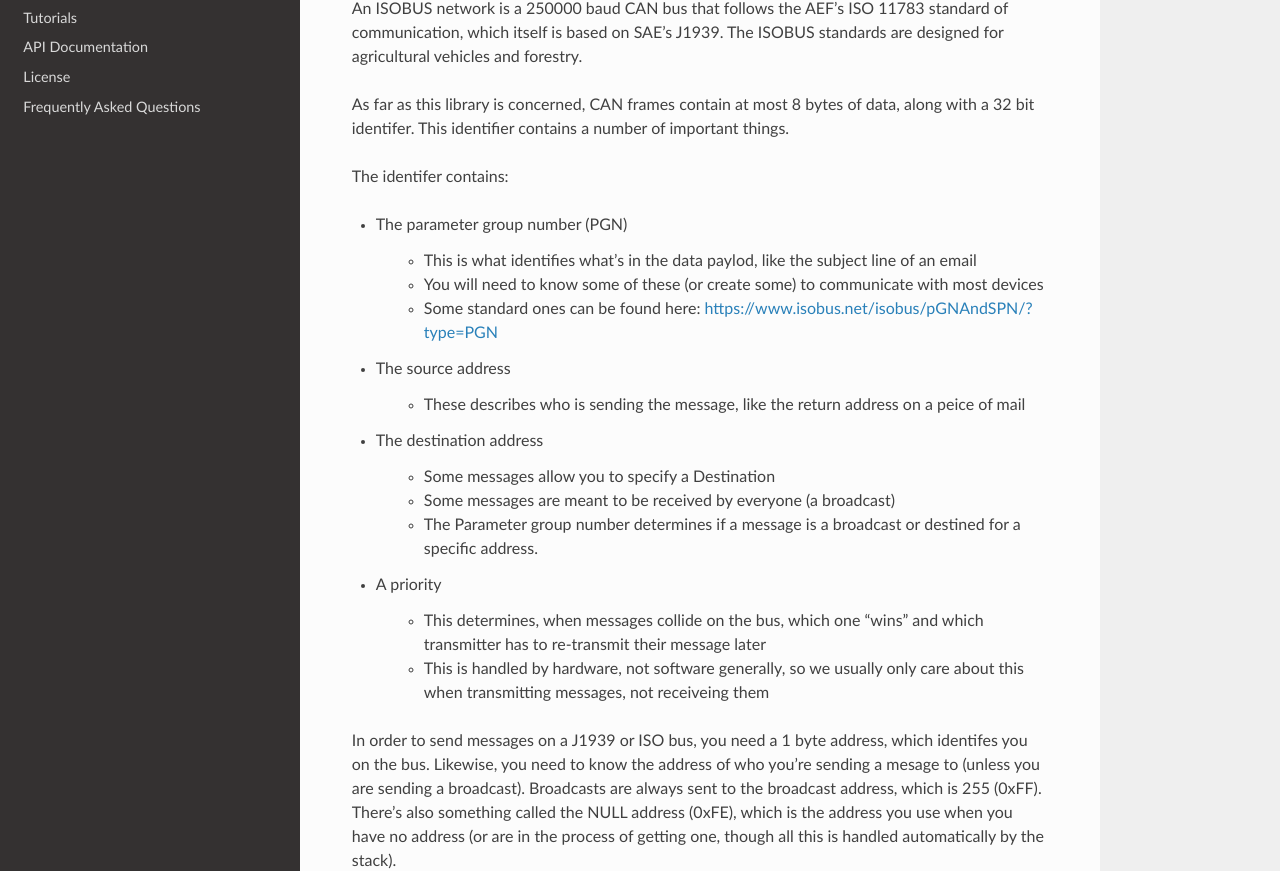
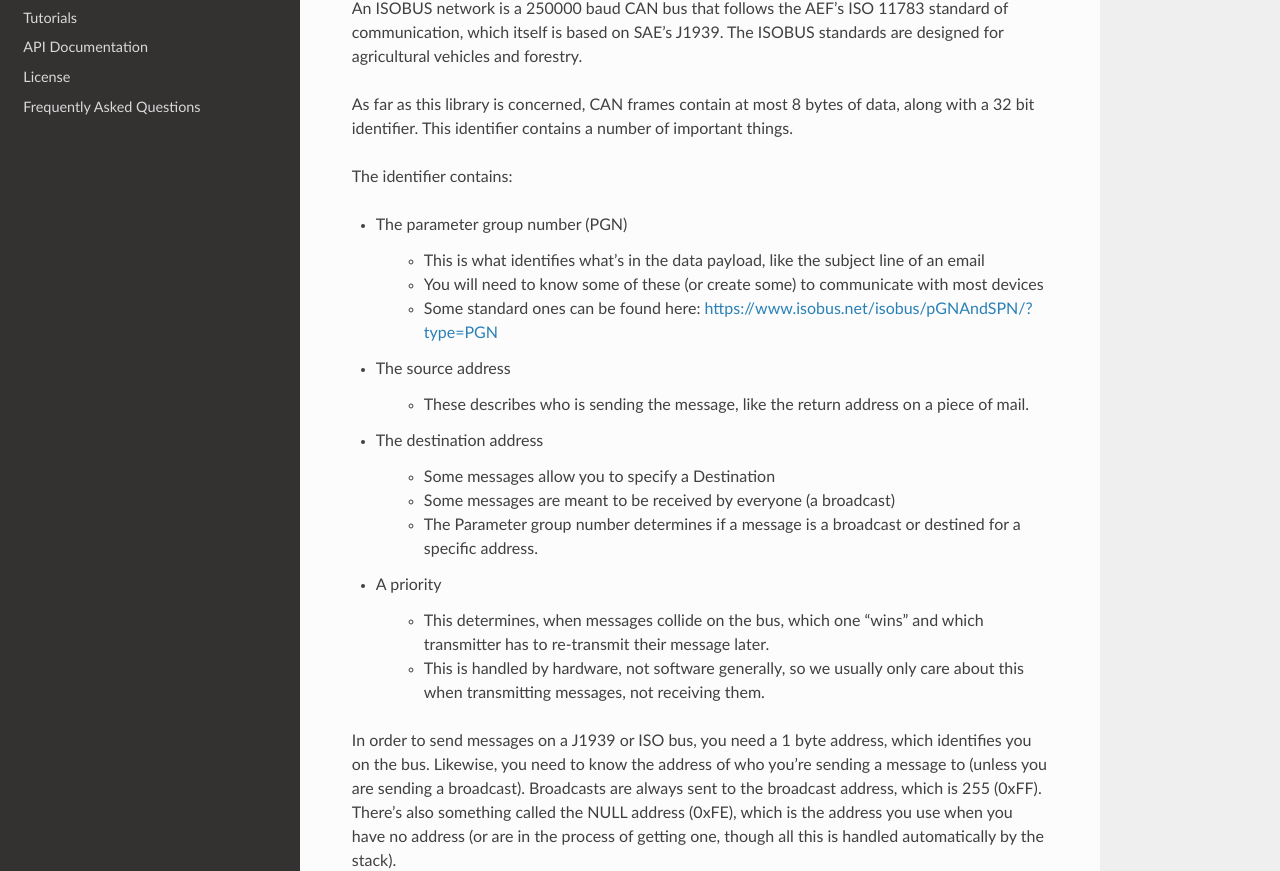
Before and after one commit to Open-Agriculture/AgIsoStack-plus-plus, a Sphinx documentation site: the page built from sphinx/source/Concepts.rst, in a window 1280 px wide and 1400 px high, scrolled down 476 px. Shown: the part 163-1034 px from the top of the window. Built offline with Sphinx 7.4.7 and the Read the Docs theme 2.0.0, drawn with Linux system fonts in a browser that asks for light colours; pages that are not in the unit, such as notebooks, are missing from menus; some of the changed text lies outside the part shown.

Commit message:
[Meta]: Fixed some spelling and grammer issues in the tutorial docs for PR #35

```diff
--- a/sphinx/source/Concepts.rst
+++ b/sphinx/source/Concepts.rst
@@ -23,20 +23,20 @@ Lets discuss some of the basics you'll need to know to use this library.
 
 An ISOBUS network is a 250000 baud CAN bus that follows the AEF's ISO 11783 standard of communication, which itself is based on SAE's J1939. The ISOBUS standards are designed for agricultural vehicles and forestry.
 
-As far as this library is concerned, CAN frames contain at most 8 bytes of data, along with a 32 bit identifer.
+As far as this library is concerned, CAN frames contain at most 8 bytes of data, along with a 32 bit identifier.
 This identifier contains a number of important things.
 
-The identifer contains:
+The identifier contains:
 
 * The parameter group number (PGN)
 
-   * This is what identifies what's in the data paylod, like the subject line of an email
+   * This is what identifies what's in the data payload, like the subject line of an email
    * You will need to know some of these (or create some) to communicate with most devices
    * Some standard ones can be found here: https://www.isobus.net/isobus/pGNAndSPN/?type=PGN
 
 * The source address
 
-   * These describes who is sending the message, like the return address on a peice of mail
+   * These describes who is sending the message, like the return address on a piece of mail.
 
 * The destination address
 
@@ -46,11 +46,11 @@ The identifer contains:
 
 * A priority
 
-   * This determines, when messages collide on the bus, which one "wins" and which transmitter has to re-transmit their message later
-   * This is handled by hardware, not software generally, so we usually only care about this when transmitting messages, not receiveing them
+   * This determines, when messages collide on the bus, which one "wins" and which transmitter has to re-transmit their message later.
+   * This is handled by hardware, not software generally, so we usually only care about this when transmitting messages, not receiving them.
 
-In order to send messages on a J1939 or ISO bus, you need a 1 byte address, which identifes you on the bus.
-Likewise, you need to know the address of who you're sending a mesage to (unless you are sending a broadcast).
+In order to send messages on a J1939 or ISO bus, you need a 1 byte address, which identifies you on the bus.
+Likewise, you need to know the address of who you're sending a message to (unless you are sending a broadcast).
 Broadcasts are always sent to the broadcast address, which is 255 (0xFF).
 There's also something called the NULL address (0xFE), which is the address you use when you have no address (or are in the process of getting one, though all this is handled automatically by the stack).
 
--- a/sphinx/source/FAQ.rst
+++ b/sphinx/source/FAQ.rst
@@ -20,7 +20,7 @@ No. All transmits are asynchronous.
 What do I do if I see "undefined reference to `pthread_create`"
 ----------------------------------------------------------------
 
-If you are seeing soemthing similar to this error:
+If you are seeing something similar to this error:
 
 .. code-block:: text
 
--- a/sphinx/source/Tutorials/Receiving Messages.rst
+++ b/sphinx/source/Tutorials/Receiving Messages.rst
@@ -36,7 +36,7 @@ In this example, we'll define a function that will process all received propriet
 
 This callback isn't particularly useful, but it does illustrate how to use the callback system.
 
-Basically, whenever a PROPA messsage is received that was sent to the broadcast address, it will print out the length of that message to the console.
+Basically, whenever a PROPA message is received that was sent to the broadcast address, it will print out the length of that message to the console.
 
 Now, we just need to tell the CAN stack to call that callback when an appropriate message is received.
 
--- a/sphinx/source/Tutorials/Transport Layer.rst
+++ b/sphinx/source/Tutorials/Transport Layer.rst
@@ -16,7 +16,7 @@ This tutorial covers how to send and receive multi-frame messages. It is assumed
 Sending More Than 8 Bytes
 --------------------------
 
-As you know by know, a CAN frame can only contain 8 bytes of data payload.
+As you know by now, a CAN frame can only contain 8 bytes of data payload.
 Sometimes though, we need to send more than that. Those situations are when a *transport protocol* must be employed.
 
 The CAN stack has been designed to make transport protocols invisible to you, the user, and easy to use.
@@ -33,7 +33,7 @@ That's it!
 
 There are some things to keep in mind though.
 
-* You cannot send more then 1785 bytes to the broadcast address. This is because the Extended Transport Protocol (ETP) explicitly does not allow broadcasts.
+* You cannot send more than 1785 bytes to the broadcast address. This is because the Extended Transport Protocol (ETP) explicitly does not allow broadcasts.
 
 * You can only send up to 117440505 as an absolute max. This is because ETP cannot send more than this.
 
```
Also changed, not shown: other parts of sphinx/source/Concepts.rst (+7 -7 lines), other parts of sphinx/source/Tutorials/Receiving Messages.rst (+1 -1 lines), sphinx/source/Tutorials/The ISOBUS Hello World.rst (+5 -5 lines), 1 other file.
